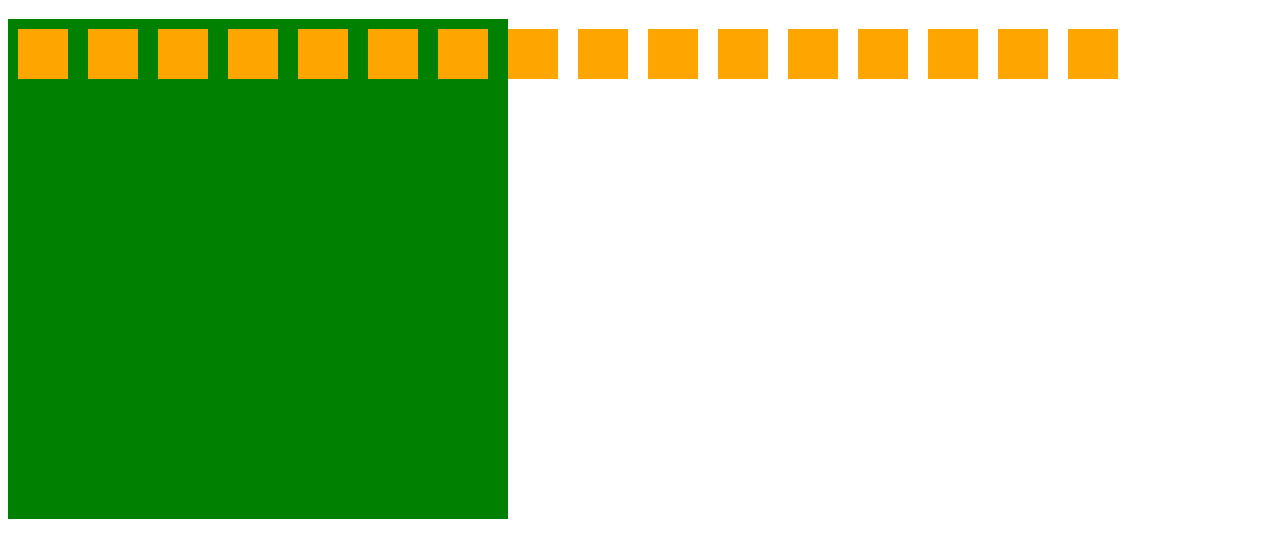
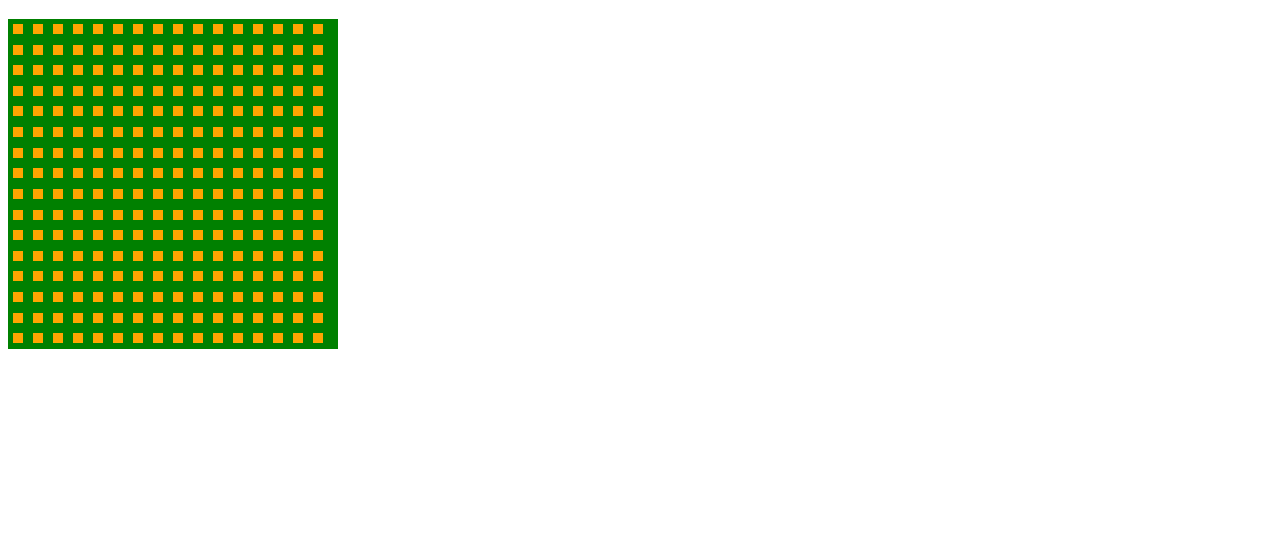
Before and after one commit to renata-blzk/etch-a-sketch, a plain HTML site: page index.html in a window 1280 px wide. Shown: the part 61-618 px from the top of the page. Drawn offline with Linux system fonts and the light colour scheme.

Commit message:
add flex=wrap, change container and div sizes

```diff
--- a/gridjs.js
+++ b/gridjs.js
@@ -1,12 +1,12 @@
 let container = document.querySelector('.container');
 
 function createDivs() {
-    for (let i=0; i<16; i++) {
+    for (let i=0; i<256; i++) {
         let element = document.createElement('div');
         element.classList.add('div');
         container.appendChild(element);
     }
 }
 
-createDivs(16);
+createDivs(256);
 console.log(container);
--- a/styles.css
+++ b/styles.css
@@ -3,17 +3,18 @@ h1 {
 }
 
 .container {
-    width: 500px;
-    height: 500px;
+    width: 330px;
+    height: 330px;
     background-color: green;
     display: flex;
+    flex-wrap: wrap;
 }
 
 .div {
-    width: 50px;
-    height: 50px;
+    width: 10px;
+    height: 10px;
     background-color: orange;
-    margin: 10px;
-    flex-shrink: 0;
+    margin: 5px;
+    flex: 1 0 1;
     /*align-items: center;*/
 }
```
